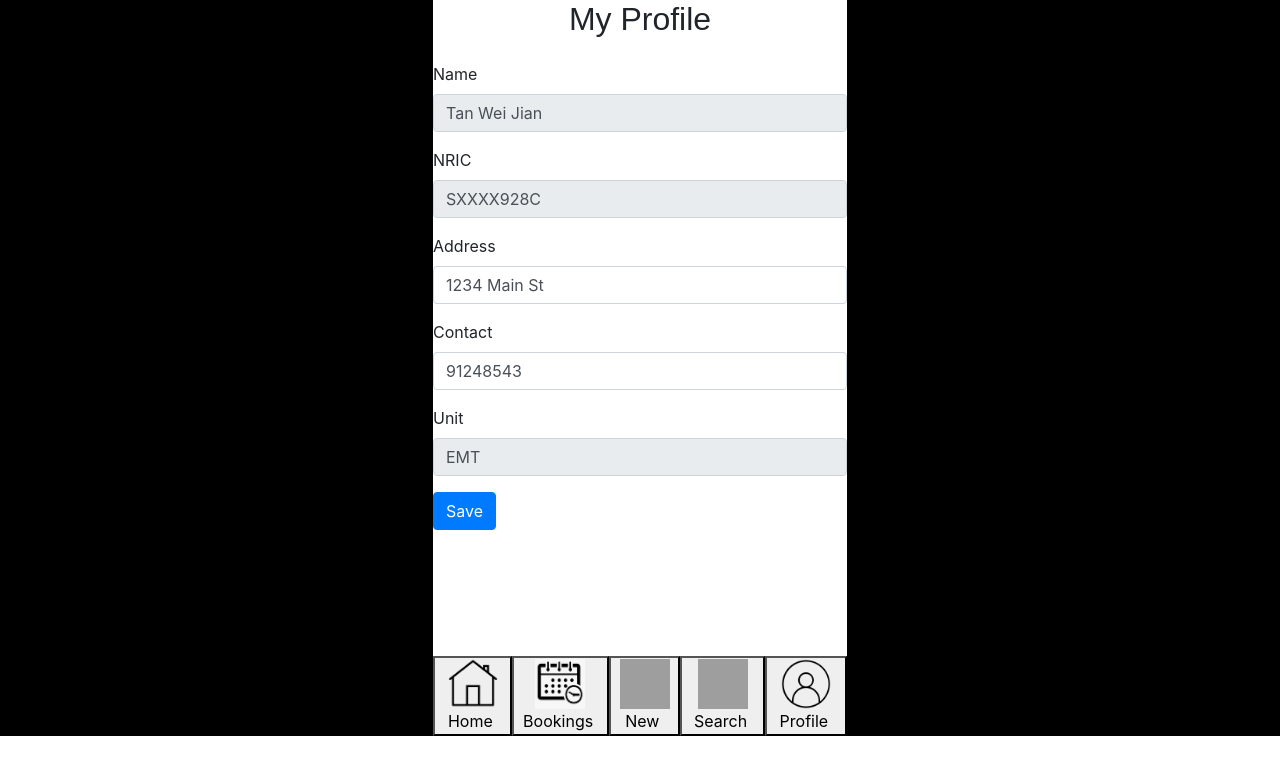
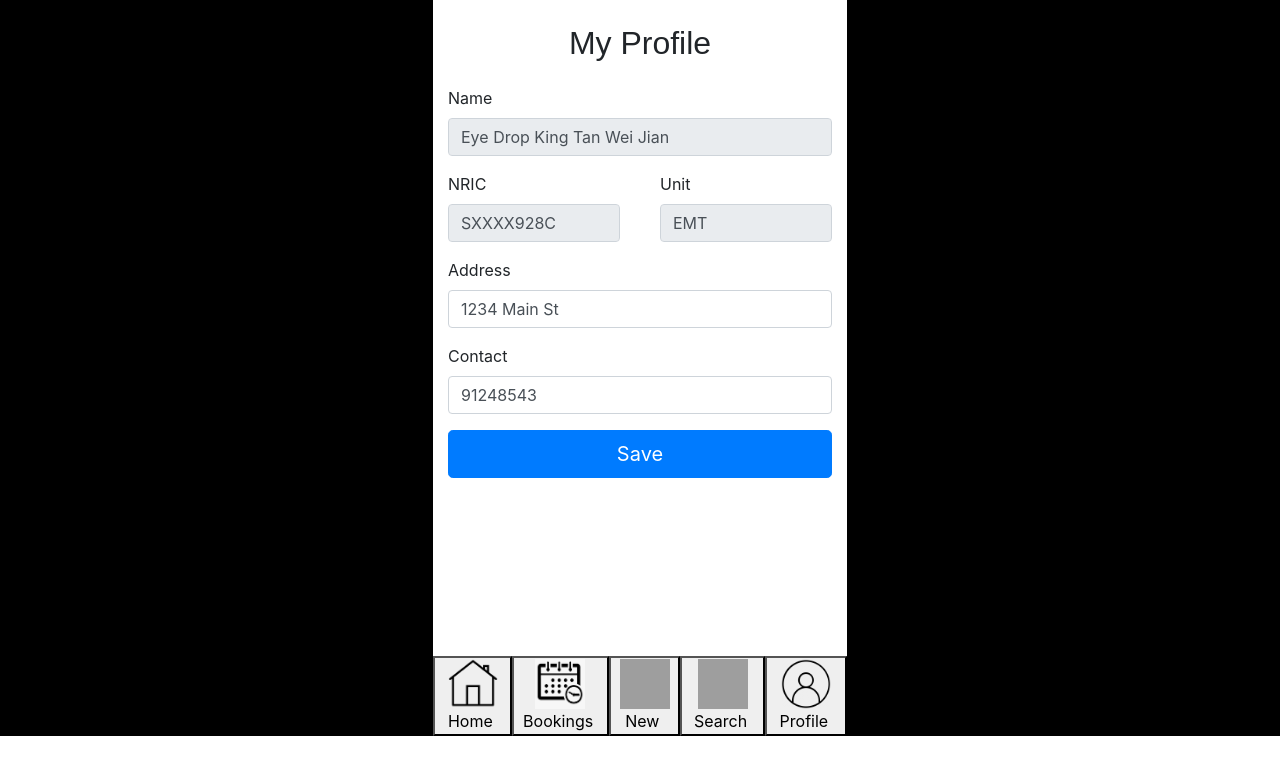
Before and after one commit to wj-tan/learn_react, a React (Create React App) app: page /MyProfile in a window 1280 px wide. Shown: the top 774 px of the page. Built offline with nearby package versions, Linux system fonts and the light colour scheme; grey boxes are pictures that could not be loaded.

Commit message:
Update MyProfile.js

```diff
--- a/src/components/MyProfile.js
+++ b/src/components/MyProfile.js
@@ -1,5 +1,7 @@
 import React, { Component } from 'react';
-import { Form, Button, Col, Row, FormGroup, FormControl, ControlLabel } from "react-bootstrap";
+import { Form, Button, FormGroup, FormControl, ControlLabel } from "react-bootstrap";
+import Col from 'react-bootstrap/Col';
+import Row from 'react-bootstrap/Row'
 
 class MyProfile extends Component {
     constructor(props) {
@@ -8,37 +10,51 @@ class MyProfile extends Component {
     }
     render() {
         return (<span>
+            <br></br>
             <h2>My Profile</h2>
             <br></br>
             <Form>
+                <Col md-6>
                     <Form.Group controlId="formName">
                         <Form.Label>Name</Form.Label>
-                    <Form.Control value="Tan Wei Jian" disabled/>
+                        <Form.Control value="Eye Drop King Tan Wei Jian" disabled/>
                     </Form.Group>
+                </Col>
 
-                <Form.Group controlId="formNRIC">
+                <Form.Row>
+                    <Col md-3>
+                        <Form.Group as={Col} controlId="formNRIC">
                             <Form.Label>NRIC</Form.Label>
                             <Form.Control value="SXXXX928C" disabled/>
                         </Form.Group>
-
-                <Form.Group controlId="formAddress">
-                    <Form.Label>Address</Form.Label>
-                    <Form.Control value="1234 Main St" />
-                </Form.Group>
-
-                <Form.Group controlId="formContact">
-                    <Form.Label>Contact</Form.Label>
-                    <Form.Control value="91248543"/>
-                </Form.Group>
-
-                <Form.Group controlId="formUnit">
+                    </Col>
+                    <Col md-3>
+                        <Form.Group as={Col} controlId="formUnit">
                             <Form.Label>Unit</Form.Label>
                             <Form.Control value="EMT" disabled/>
                         </Form.Group>
+                    </Col>
+                </Form.Row>
 
-                <Button variant="primary" type="submit">
+                <Col md-6>
+                    <Form.Group controlId="formAddress">
+                        <Form.Label>Address</Form.Label>
+                        <Form.Control defaultValue="1234 Main St" />
+                    </Form.Group>
+                </Col>
+
+                <Col md-6>
+                    <Form.Group controlId="formContact">
+                        <Form.Label>Contact</Form.Label>
+                        <Form.Control defaultValue="91248543"/>
+                    </Form.Group>
+                </Col>
+
+                <Col md-6>
+                    <Button variant="primary" size="lg" type="submit" block>
                         Save
                     </Button>
+                </Col>
             </Form>
         </span>);
     }
```
Lines whose indentation alone changed are shown as unchanged.
